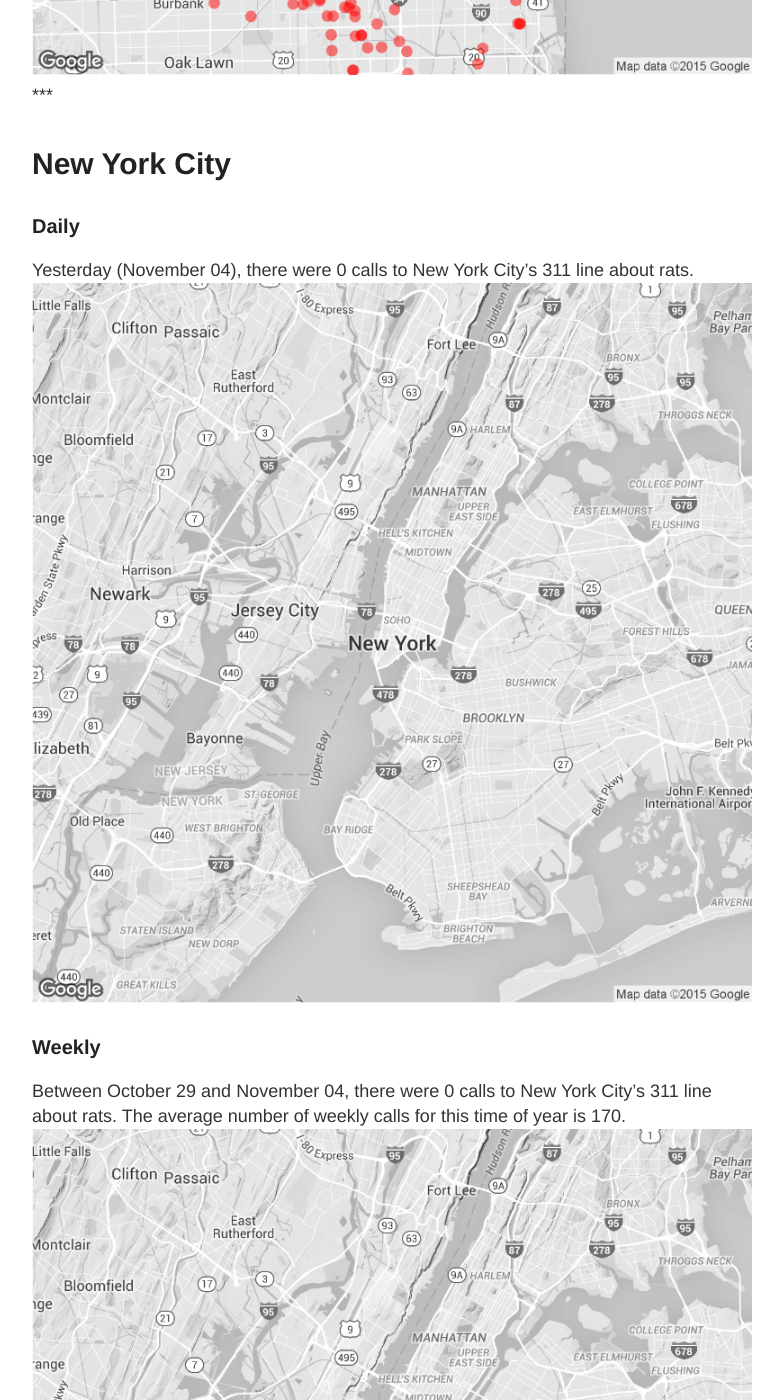
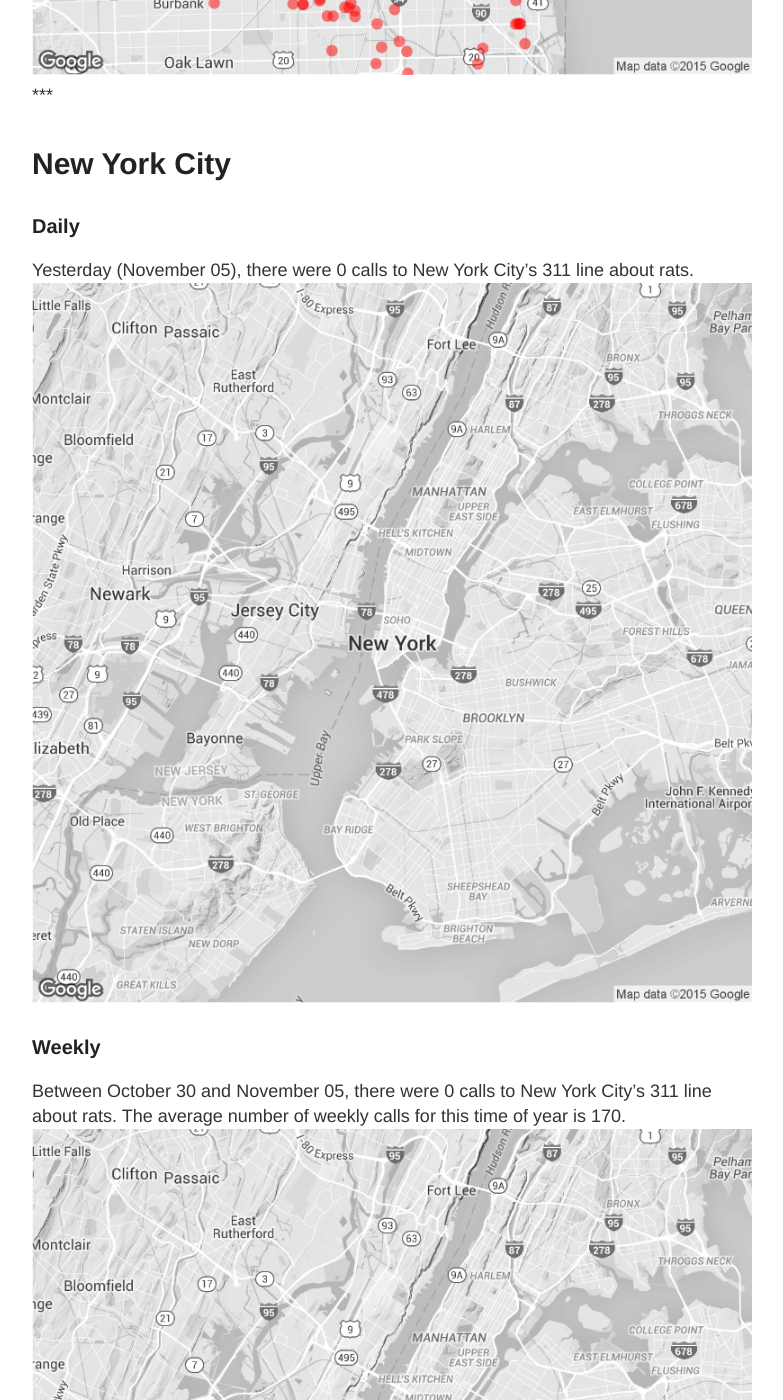
Before and after one commit to DanielHadley/ratmaps, a Jekyll site: the page built from daily.md, in a window 1280 px wide and 1400 px high, scrolled down 1986 px. Shown: the whole window, without its empty margins (248-1031 px from the left). Built offline with Jekyll 4.4.1, drawn with Linux system fonts in a browser that asks for light colours; comment, search, counter and statistics services are not loaded; some of the changed text lies outside the part shown.

Commit message:
Daily Maps

```diff
--- a/daily.md
+++ b/daily.md
@@ -15,22 +15,22 @@
 
 ### Daily
 
-Yesterday (November 04), there were 137 calls to Chicago's 311 line about rats.
+Yesterday (November 05), there were 142 calls to Chicago's 311 line about rats.
 ![Chicago rat calls to 311 weekly map]({{ site.cityimages }}/daily/Chicago_Rat_Map_Daily.png)
 
 ### Weekly
-Between October 29 and November 04, there were 724 calls to Chicago's 311 line about rats. The average number of weekly calls for this time of year is 479.
+Between October 30 and November 05, there were 777 calls to Chicago's 311 line about rats. The average number of weekly calls for this time of year is 479.
 ![Chicago rat calls to 311 weekly map]({{ site.cityimages }}/daily/Chicago_Rat_Map_Weekly.png)
 ***
 # New York City <a id="nyc"><a>
 
 ### Daily
 
-Yesterday (November 04), there were 0 calls to New York City's 311 line about rats.
+Yesterday (November 05), there were 0 calls to New York City's 311 line about rats.
 ![NYC rat calls to 311 weekly map]({{ site.cityimages }}/daily/NYC_Rat_Map_Daily.png)
 
 ### Weekly
-Between October 29 and November 04, there were 0 calls to New York City's 311 line about rats. The average number of weekly calls for this time of year is 170.
+Between October 30 and November 05, there were 0 calls to New York City's 311 line about rats. The average number of weekly calls for this time of year is 170.
 ![NYC rat calls to 311 weekly map]({{ site.cityimages }}/daily/NYC_Rat_Map_Weekly.png)
 
 Each red dot represents one call about a rat seen in that location. The dots are transparent, so multiple calls from one location will be seen as a solid dot. The usual caveats apply: more calls do not necessarily mean that there are more rats in that location than other parts of the city. A cluster of dots could indicate that one resident is unusually vocal about rodents in his or her neighborhood. Also, more densely populated neighborhoods tend to make more calls to 311.
```
Also changed, not shown: images/pages/daily/Chicago_Rat_Map_Daily.png, images/pages/daily/Chicago_Rat_Map_Weekly.png, images/pages/daily/NYC_Rat_Map_Daily.png, images/pages/daily/NYC_Rat_Map_Weekly.png.
